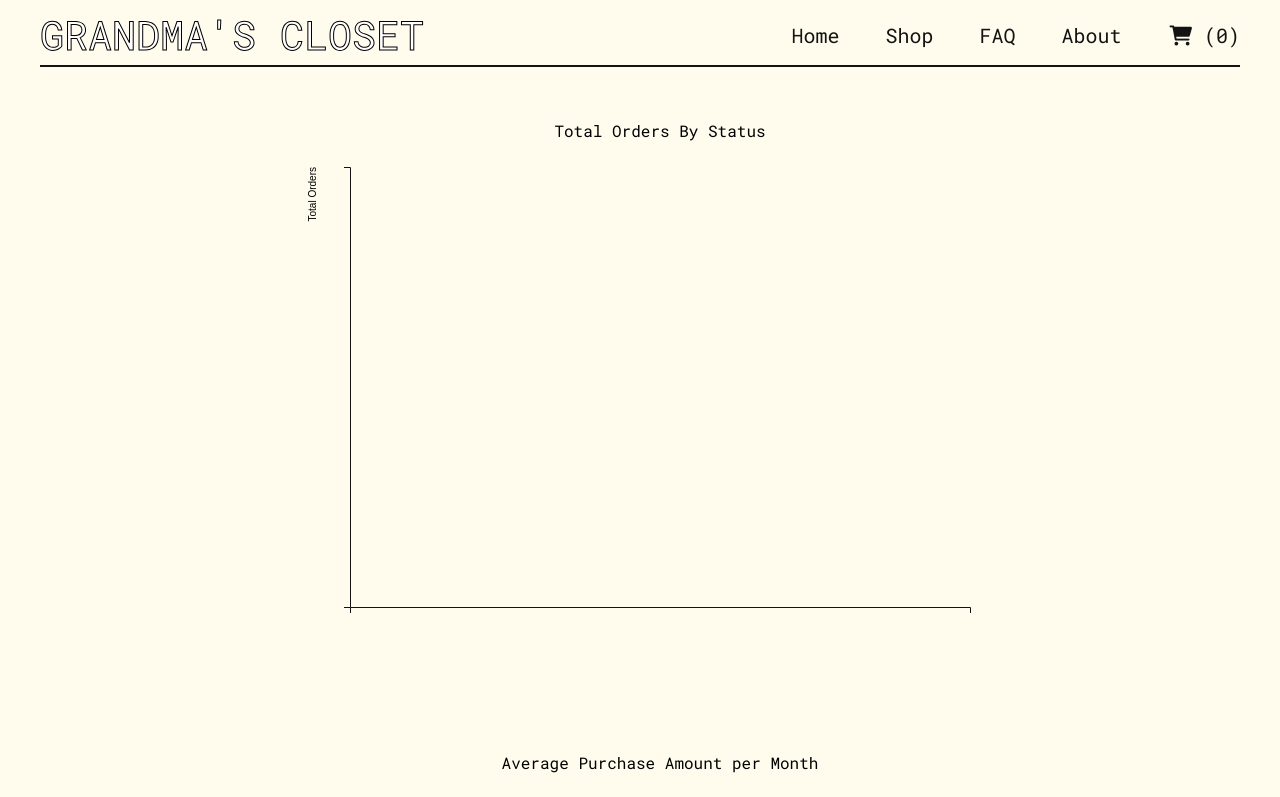
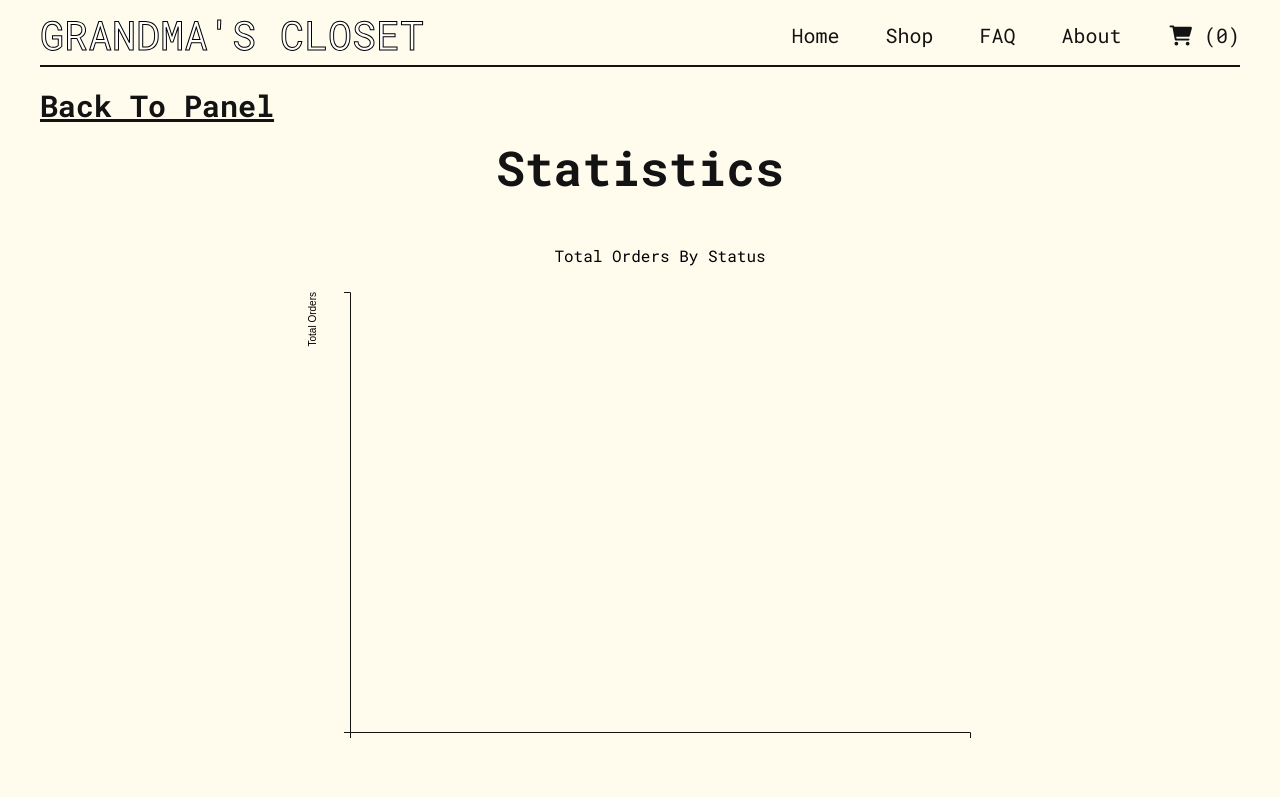
Before and after one commit to Ilan961128/Grandmas-Closet, a website: page statistics.html in a window 1280 px wide. Shown: the top 797 px of the page. Drawn offline with nearby package versions, Linux system fonts and the light colour scheme; no server answers.

Commit message:
Adding title and back button to statistics page

```diff
--- a/statistics.html
+++ b/statistics.html
@@ -62,7 +62,10 @@
             </div>
         </div>
     </div>
-
+    <a href="/control_panel.html">
+        <h1 class="text-3xl font-bold pt-4 flex justify-start ml-[40px] underline">Back To Panel</h1>
+    </a>
+    <h1 class="text-5xl font-bold pt-5 flex justify-center">Statistics</h1>
     <!-- main content -->
     <div id="average-monthly-purchases"></div>
     <div class="flex flex-col justify-center items-center my-10 gap-8">
```
